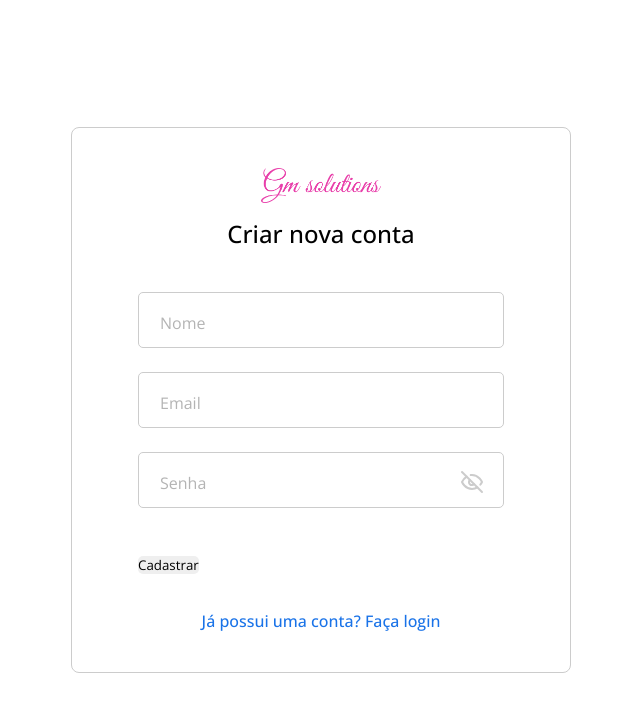
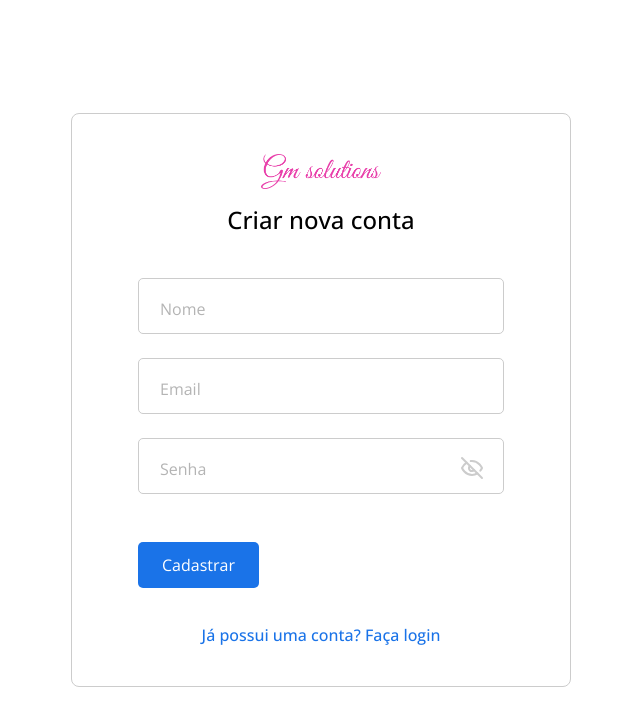
Before and after one commit to gbmouraa/gm_sistema_de_chamados, a React (Create React App) app: page /register in a window 1280 px wide. Shown: the top 726 px of the page, without its empty margins (319-959 px from the left). Built offline with nearby package versions, Linux system fonts and the light colour scheme.

Commit message:
fix: (style) change the className of button

```diff
--- a/src/pages/SignUp/index.jsx
+++ b/src/pages/SignUp/index.jsx
@@ -116,7 +116,10 @@ function SignUp() {
           </div>
 
           <div className="actions-area">
-            <button onClick={() => handleSubmit(onSubmit)()} className="login">
+            <button
+              onClick={() => handleSubmit(onSubmit)()}
+              className="default-btn"
+            >
               Cadastrar
             </button>
             <Link
```
